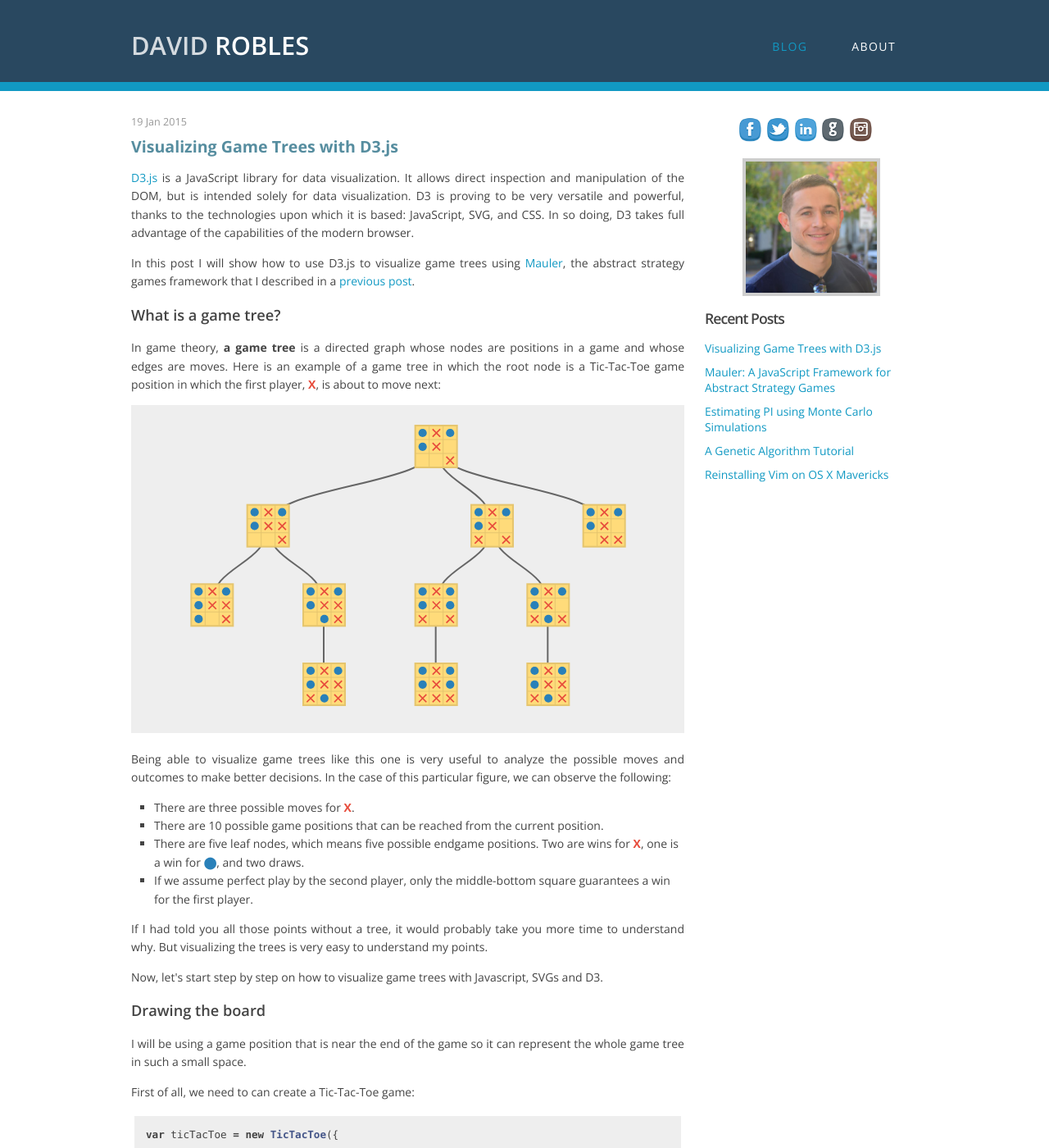
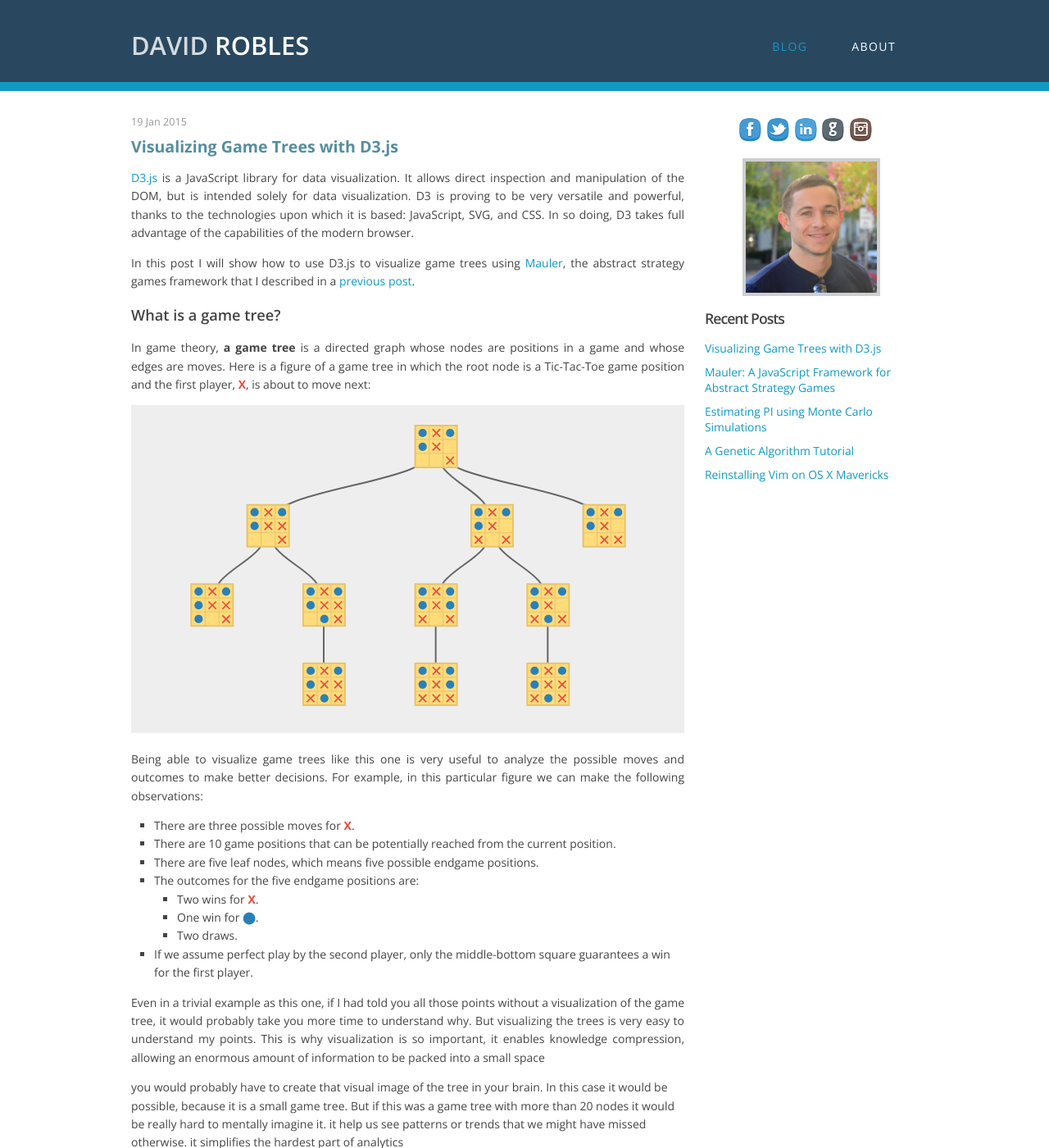
Before and after one commit to davidrobles/davidrobles.github.io, a Jekyll site: the page built from _posts/2015-01-19-visualizing-game-trees-with-d3.html, in a window 1280 px wide and 1400 px high. Shown: the whole window at 82% size. Built offline with Jekyll 4.4.1, drawn with Linux system fonts in a browser that asks for light colours; Markdown is read by kramdown in place of the engine named in the settings; comment, search, counter and statistics services are not loaded.

Commit message:
Update post

```diff
--- a/_posts/2015-01-19-visualizing-game-trees-with-d3.html
+++ b/_posts/2015-01-19-visualizing-game-trees-with-d3.html
@@ -31,7 +31,7 @@
 
 <p>
     In game theory, <strong>a game tree</strong> is a directed graph whose nodes are positions in a game and whose edges
-    are moves. Here is an example of a game tree in which the root node is a Tic-Tac-Toe game position in which the
+    are moves. Here is a figure of a game tree in which the root node is a Tic-Tac-Toe game position and the
     first player, <span style="font-weight: bold; color: rgba(231, 76, 60, 1.0)">X</span>, is about to move next:
 </p>
 
@@ -39,14 +39,19 @@
 
 <p>
     Being able to visualize game trees like this one is very useful to analyze the possible moves and outcomes to make
-    better decisions. In the case of this particular figure, we can observe the following:
+    better decisions. For example, in this particular figure we can make the following observations:
 </p>
 
 <ul>
     <li>There are three possible moves for <span style="font-weight: bold; color: rgba(231, 76, 60, 1.0)">X</span>.</li>
-    <li>There are 10 possible game positions that can be reached from the current position.</li>
-    <li>There are five leaf nodes, which means five possible endgame positions. Two are wins for <span style="font-weight: bold; color: rgba(231, 76, 60, 1.0)">X</span>,
-        one is a win for <span style="font-weight: bold; color: rgba(41, 128, 185, 1.0)">&#11044;</span>, and two draws.
+    <li>There are 10 game positions that can be potentially reached from the current position.</li>
+    <li>There are five leaf nodes, which means five possible endgame positions.</li>
+    <li>The outcomes for the five endgame positions are:
+        <ul>
+            <li>Two wins for <span style="font-weight: bold; color: rgba(231, 76, 60, 1.0)">X</span>.</li>
+            <li>One win for <span style="font-weight: bold; color: rgba(41, 128, 185, 1.0)">&#11044;</span>.</li>
+            <li>Two draws.</li>
+        </ul>
     </li>
     <li>
         If we assume perfect play by the second player, only the middle-bottom square guarantees a win for the first
@@ -55,9 +60,18 @@
 </ul>
 
 <p>
-    If I had told you all those points without a tree, it would probably take you more time to understand why. But
-    visualizing the trees is very easy to understand my points.
+    Even in a trivial example as this one, if I had told you all those points without a visualization of the game tree,
+    it would probably take you more time to understand why. But visualizing the trees is very easy to understand my points. This is why visualization is so important, it enables
+    knowledge compression, allowing an enormous amount of information to be packed into a small space
+
 </p>
+
+you would probably have to create that visual image of the tree in your brain. In this case it would be possible,
+because it is a small game tree. But if this was a game tree with more than 20 nodes it would be really hard to mentally imagine it.
+
+it help us see patterns or trends that we might have missed otherwise.
+
+it simplifies the hardest part of analytics
 
 <p>Now, let's start step by step on how to visualize game trees with Javascript, SVGs and D3.</p>
 
```
